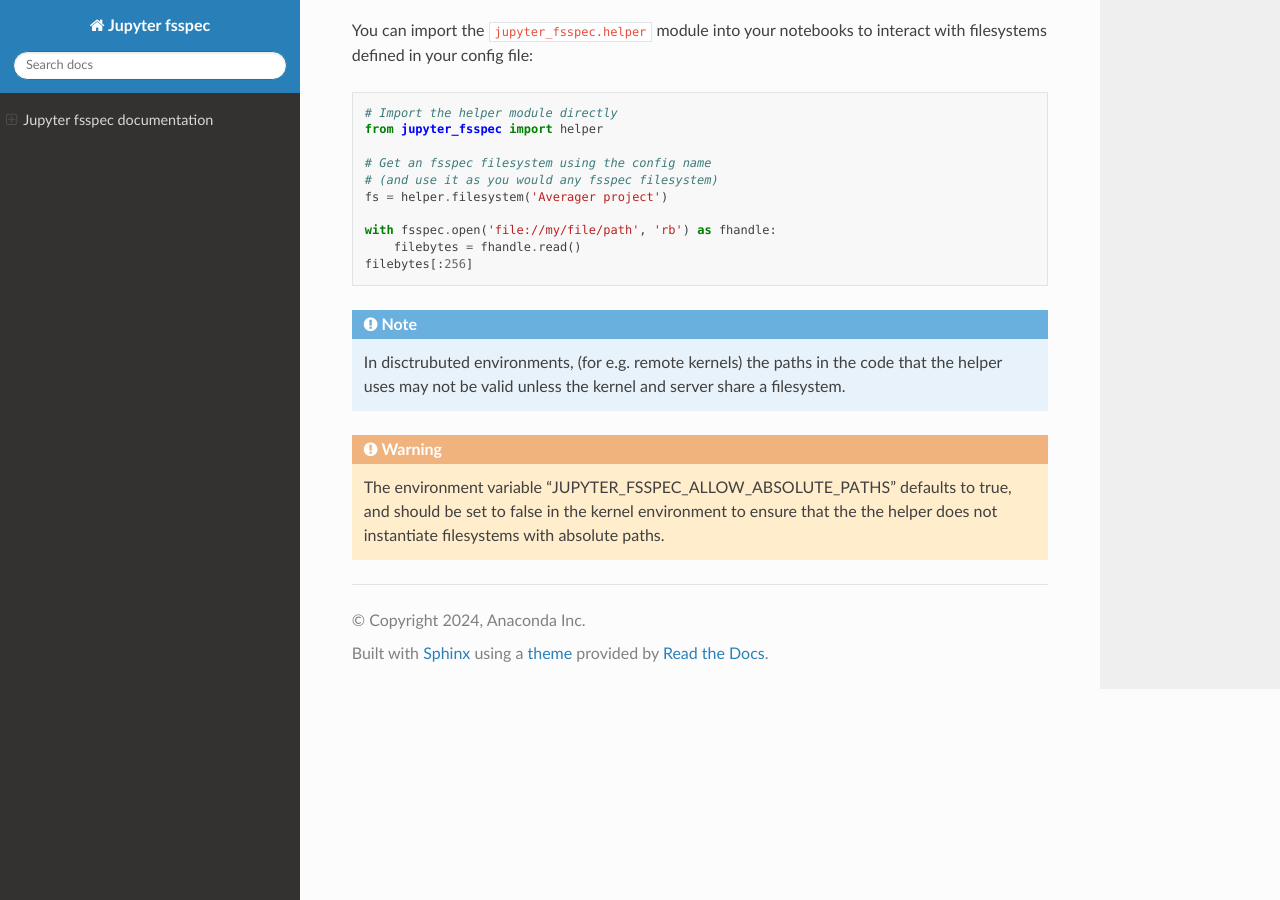
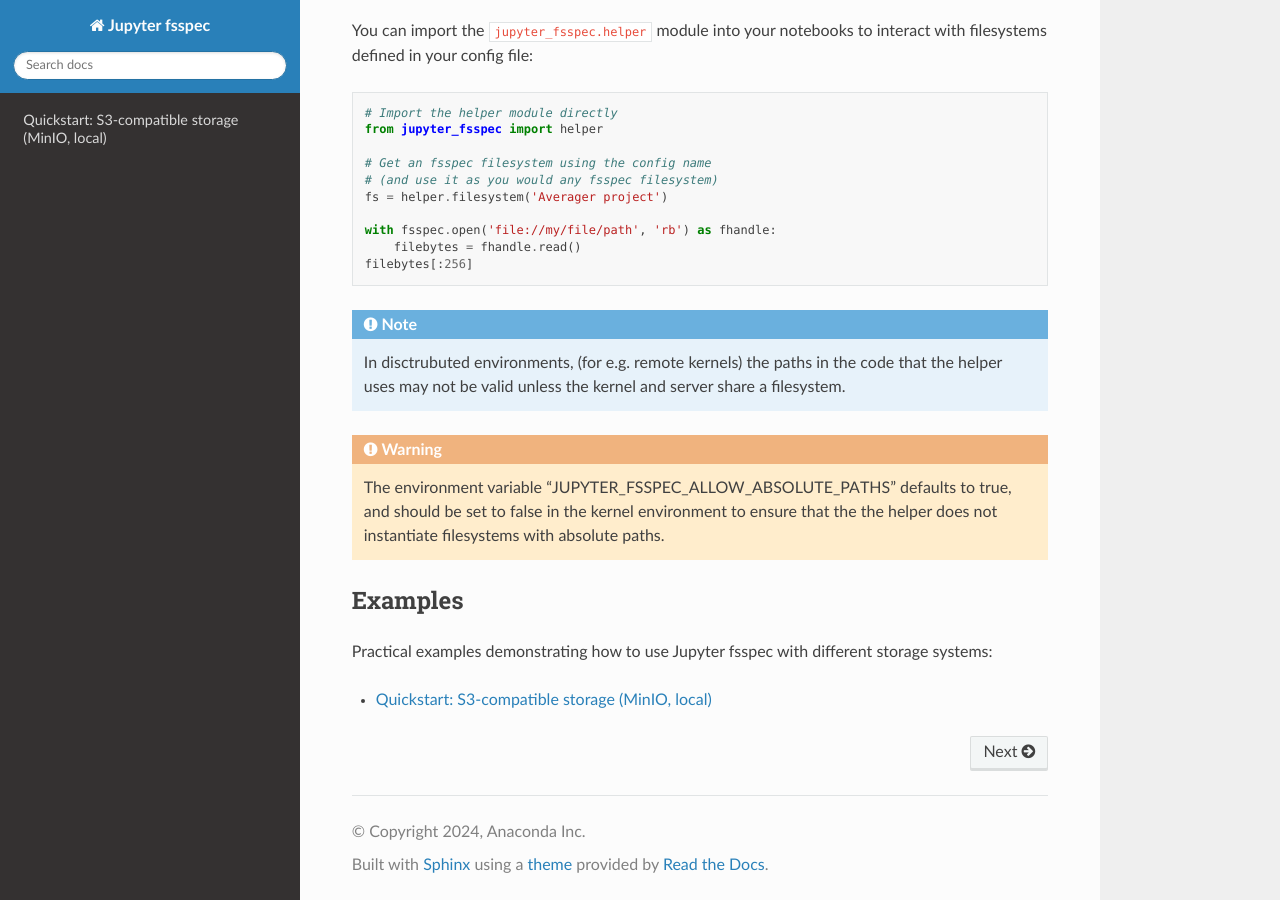
Before and after one commit to fsspec/jupyter-fsspec, a Sphinx documentation site: the page built from docs/index.md, in a window 1280 px wide and 900 px high, scrolled down 3809 px. Built offline with Sphinx 7.4.7 and the Read the Docs theme 3.1.0, drawn with Linux system fonts in a browser that asks for light colours.

Commit message:
Add MinIO quickstart example and update documentation structure

````diff
--- a/docs/index.md
+++ b/docs/index.md
@@ -159,9 +159,12 @@ should be set to false in the kernel environment to ensure that the the helper d
 instantiate filesystems with absolute paths.
 :::
 
-<!--
-TODO populate this
+## Examples
+
+Practical examples demonstrating how to use Jupyter fsspec with different storage systems:
+
 ```{toctree}
-examples/content_child1.md
-examples/content_child2.md
-``` -->
+:maxdepth: 1
+
+examples/minio-quickstart.md
+```
````
Also changed, not shown: docs/examples/minio-quickstart.md (added, +84 -0 lines).
